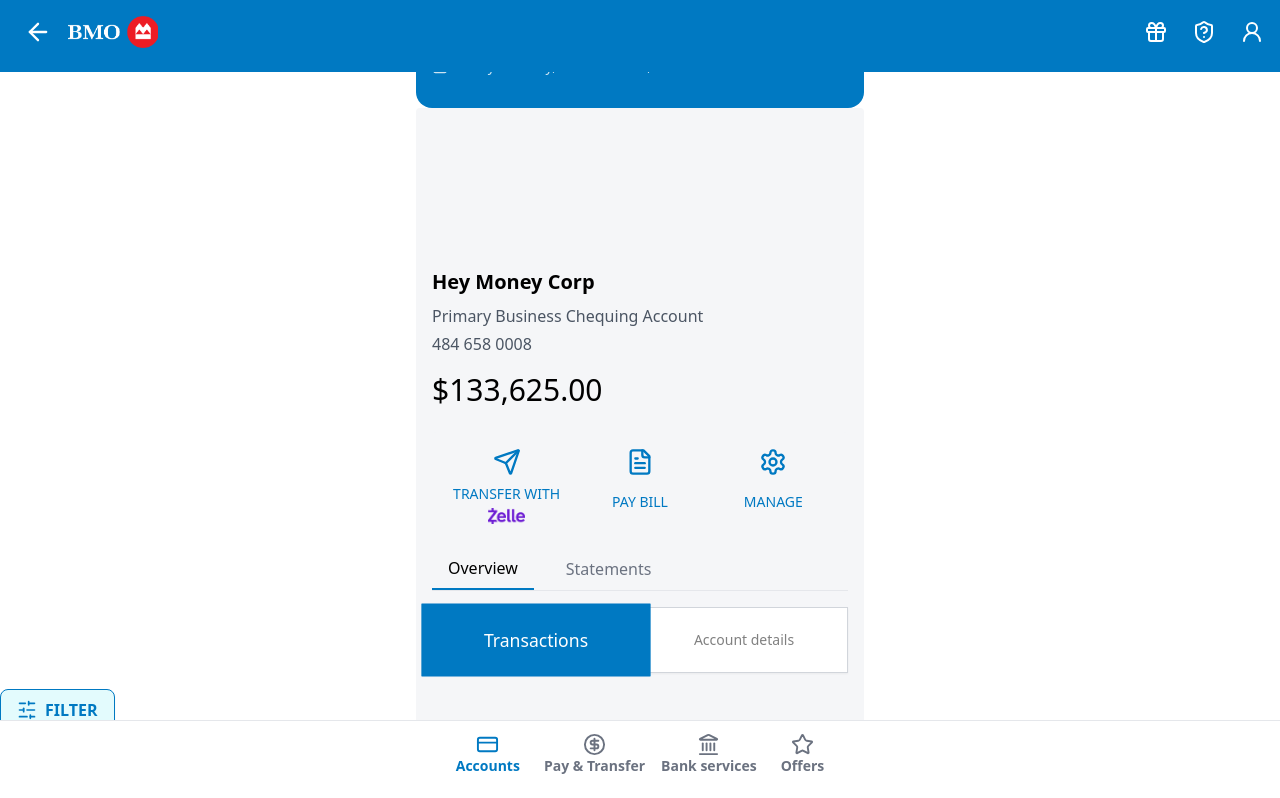
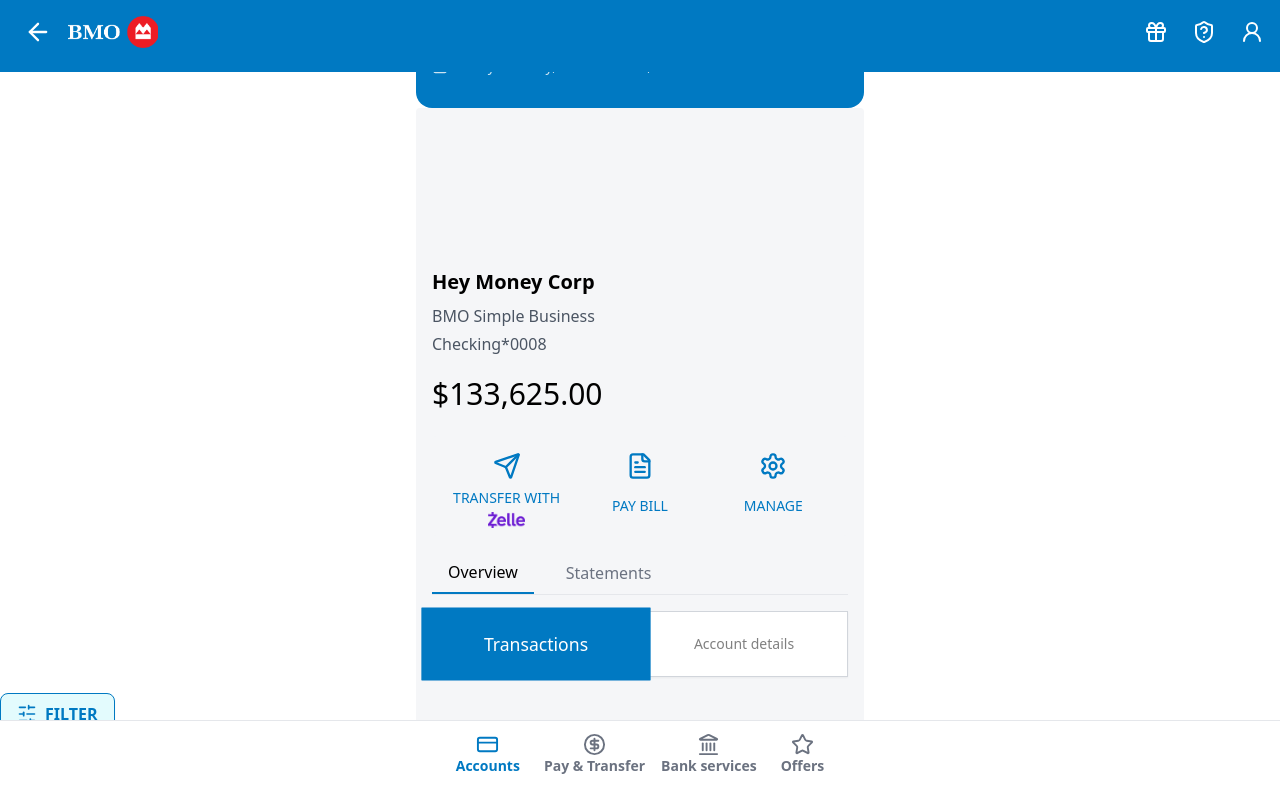
Before and after one commit to dat3011vit/abcccc, a React (Vite) app: page / in a window 1280 px wide. Shown: the top 798 px of the page. Built offline with nearby package versions, Linux system fonts and the light colour scheme.

Commit message:
Initial commit

```diff
--- a/src/components/BankingInterface.tsx
+++ b/src/components/BankingInterface.tsx
@@ -78,9 +78,9 @@
       <div className="p-4 pt-40 rounded" style={{ backgroundColor: "#f5f6f8" }}>
         {" "}
         <h2 className="text-xl font-semibold mb-2">Hey Money Corp</h2>
-        <p className="text-gray-600 mb-1">Primary Business Chequing Account</p>
-        <p className="text-gray-600 mb-4">484 658 0008 </p>
-        <h1 className="text-3xl font-medium mb-6">$133,625.00</h1>
+        <p className="text-gray-600 mb-1">BMO Simple Business</p>
+        <p className="text-gray-600 mb-4">Checking*0008</p>
+        <h1 className="text-3xl font-light mt-5 mb-6">$133,625.00</h1>
         {/* Action Buttons */}
         <div
           className="grid grid-cols-3 gap-4 mb-4 px-4 py-2 pt-4 rounded overflow-x-auto"
```
